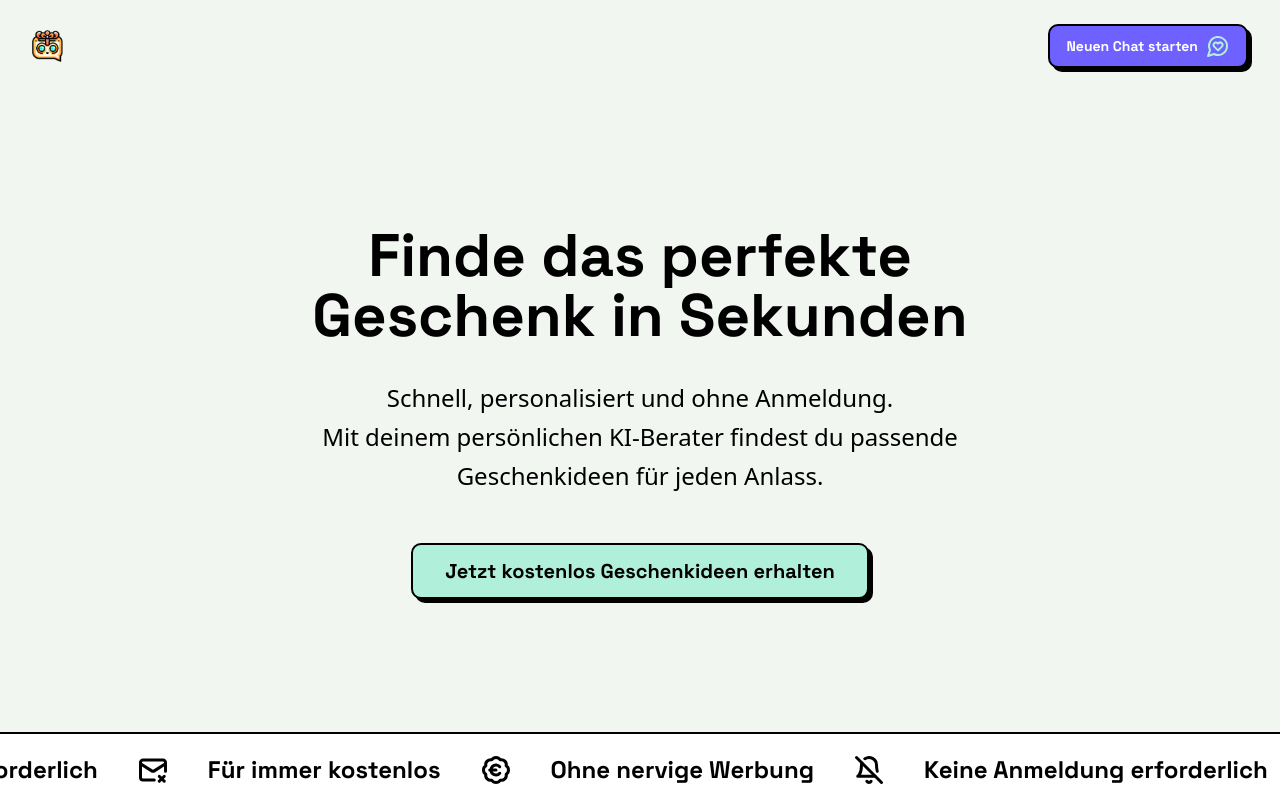
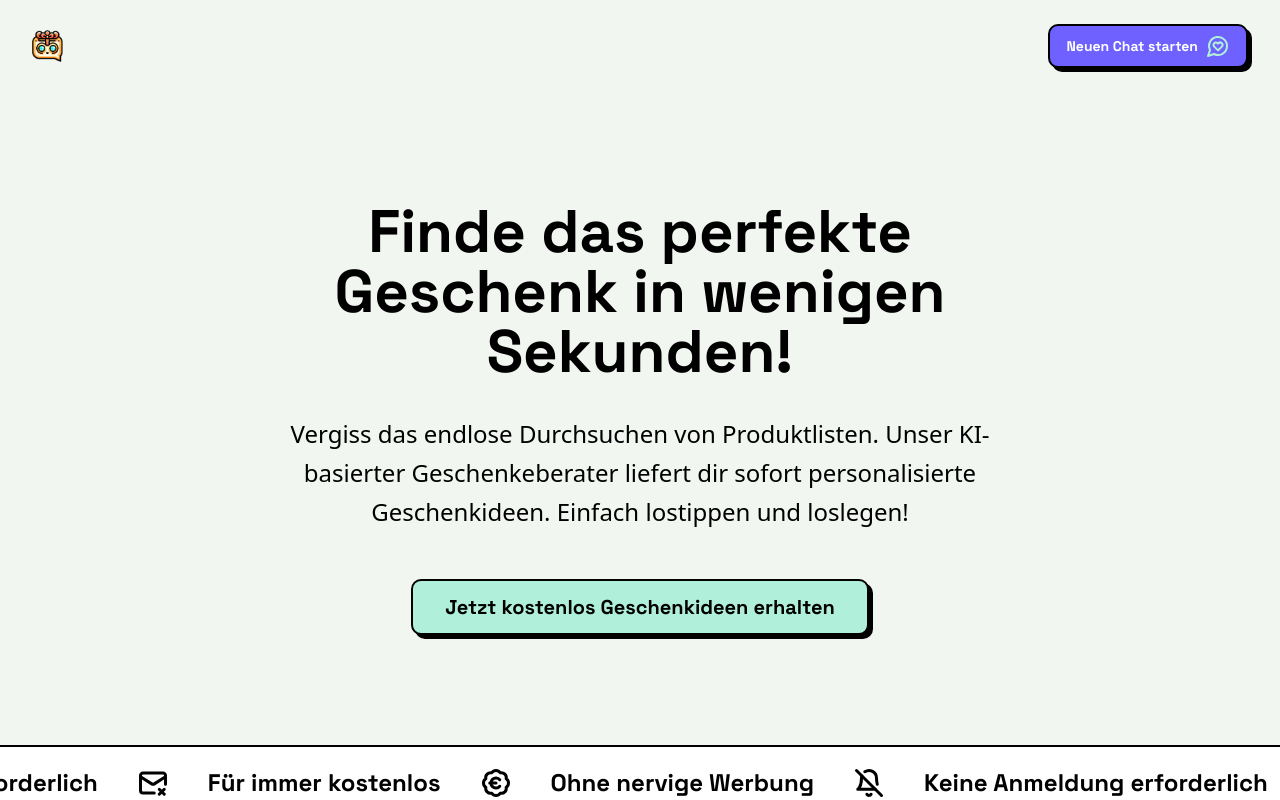
Before and after one commit to MartinSeeler/geschenkidee-chatbot, a Next.js app: page / in a window 1280 px wide. Shown: the top 800 px of the page. Built offline with nearby package versions, Linux system fonts and the light colour scheme; what tailwindcss-bg-patterns would draw is missing.

Commit message:
Improve headline

```diff
--- a/components/header.tsx
+++ b/components/header.tsx
@@ -8,13 +8,12 @@ export default function Header() {
     <header className="inset-0 flex min-h-[80dvh] w-full flex-col items-center justify-center">
       <div className="mx-auto w-container max-w-3xl px-5 py-[110px] text-center lg:py-[150px]0">
         <h1 className="font-space text-5xl font-heading md:text-5xl lg:text-6xl text-pretty">
-          Finde das perfekte Geschenk in Sekunden
+          Finde das perfekte Geschenk in wenigen Sekunden!
         </h1>
         <p className="my-12 mt-8 text-lg font-normal leading-relaxed md:text-xl lg:text-2xl lg:leading-relaxed">
-          Schnell, personalisiert und ohne Anmeldung.
-          <br />
-          Mit deinem persönlichen KI-Berater findest du passende Geschenkideen
-          für jeden Anlass.
+          Vergiss das endlose Durchsuchen von Produktlisten. Unser KI-basierter
+          Geschenkeberater liefert dir sofort personalisierte Geschenkideen.
+          Einfach lostippen und loslegen!
         </p>
 
         <Button size="lg" theme="mint" asChild>
```
